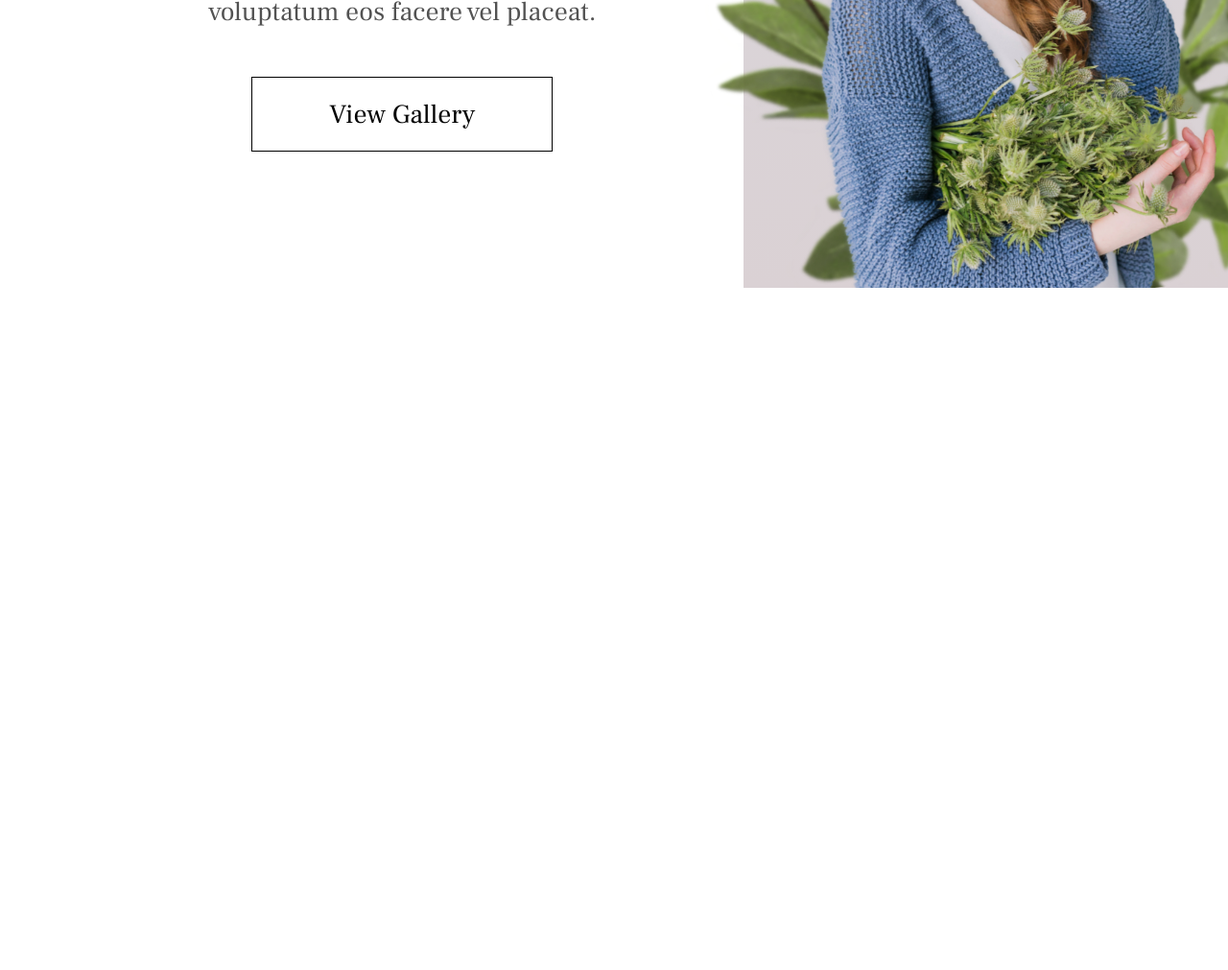
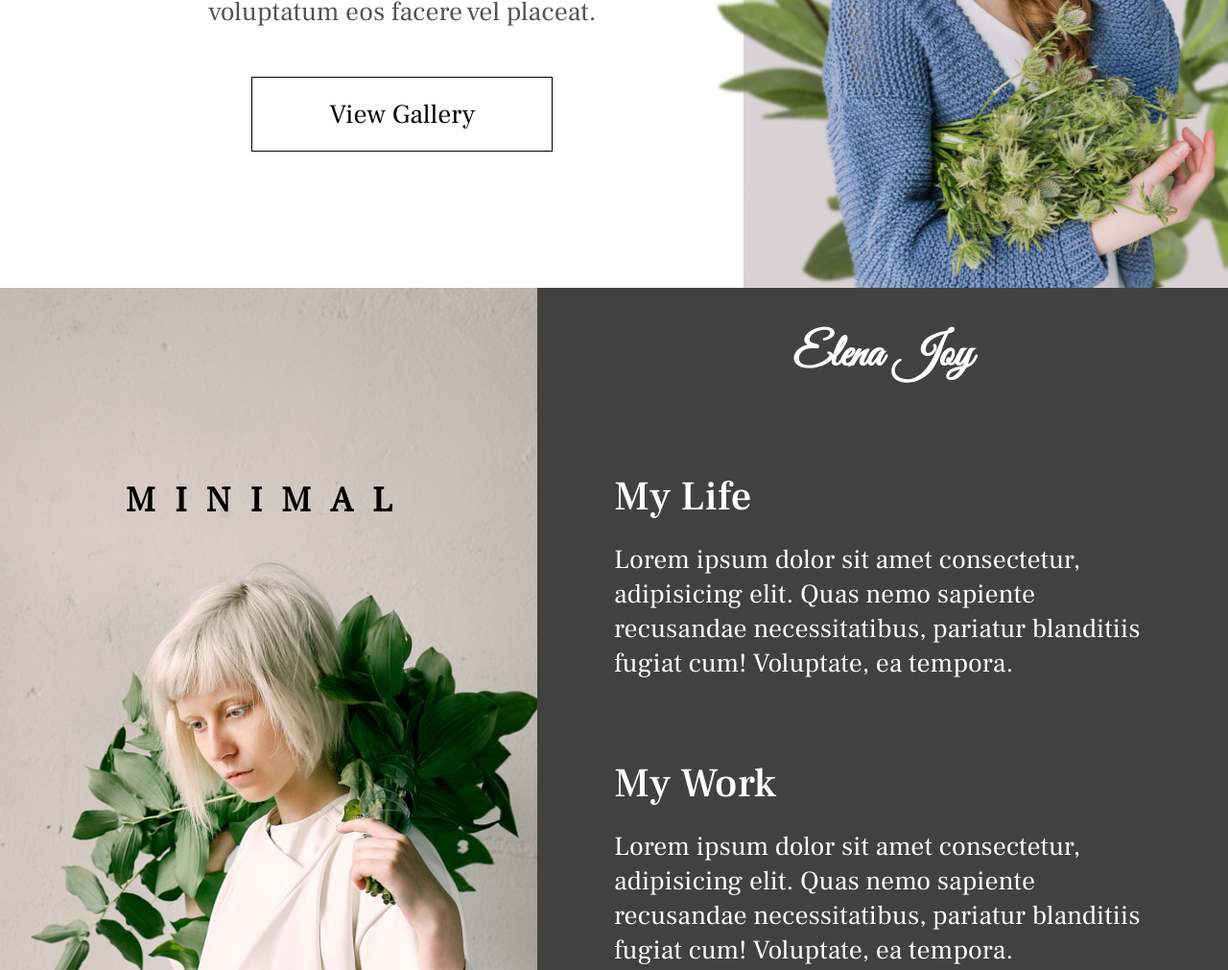
Before and after one commit to jurajvuk/Photography-web, a plain HTML site: page index.html in a window 1280 px wide. Shown: the part 501-1512 px from the top of the page at 96% size. Before the commit the page ends 801 px from the top, so only its background shows below. Drawn offline with Linux system fonts and the light colour scheme.

Commit message:
hero section finished

```diff
--- a/index.html
+++ b/index.html
@@ -39,6 +39,27 @@
                 <img class="plant2 plant" src="/img/plant2.png" alt="">
             </div>
         </section>
+        <div class="about">
+            <div class="about-image">
+                <h5>MINIMAL</h5>
+                <img src="img/about-image.png" alt="">
+            </div>
+            <div class="about-text flex">
+                <h2>Elena Joy</h2>
+                <div class="about-life">
+                    <h3>My Life</h3>
+                    <p>Lorem ipsum dolor sit amet consectetur, adipisicing elit. Quas nemo sapiente recusandae necessitatibus, pariatur blanditiis fugiat cum! Voluptate, ea tempora.</p>
+                </div>
+                <div class="about-work">
+                    <h3>My Work</h3>
+                    <p>Lorem ipsum dolor sit amet consectetur, adipisicing elit. Quas nemo sapiente recusandae necessitatibus, pariatur blanditiis fugiat cum! Voluptate, ea tempora.</p>
+                </div>
+                <div class="about-contact">
+                    <h3>Get in Touch</h3>
+                    <p>Lorem ipsum dolor sit amet consectetur, adipisicing elit. Quas nemo sapiente recusandae necessitatibus, pariatur blanditiis fugiat cum! Voluptate, ea tempora.</p>
+                </div>
+            </div>
+        </div>
     </main>
 </body>
 </html>
--- a/style.css
+++ b/style.css
@@ -175,6 +175,54 @@ nav {
     left: 40%;
 }
 
+/* About Section */
+.about {
+    min-height: 100vh;
+    display: flex;
+    flex-wrap: wrap;
+}
+
+.about-text {
+    flex: 2 1 40rem;
+    justify-content: space-around;
+    background: var(--background-color);
+    color: white;
+}
+
+.about-text h3 {
+    padding: 2rem 0rem;
+    font-family: 'Ruhl Medium';
+}
+
+.about-text h2 {
+    font-family: 'Vibes';
+    padding: 4rem;
+}
+
+.about-text div {
+    padding: 3rem 8rem;
+}
+
+.about-image {
+    flex: 1 1 40rem;
+    position: relative;
+}
+
+.about-image h5 {
+    position: absolute;
+    letter-spacing: 2rem;
+    top: 20%;
+    left: 50%;
+    transform: translate(-50%, -20%);
+}
+
+.about-image img {
+    width: 100%;
+    height: 100%;
+    object-fit: cover;
+}
+
+
 /* ANIMATIONS */
 
 @keyframes opening {
@@ -282,4 +330,9 @@ nav {
     .menu-check:checked ~ .burger span:nth-child(3) {
         transform: rotateZ(-45deg) translateY(-300%);
     }
+
+    /* About Section */
+    .about-text div {
+        padding: 3rem 3rem;
+    }
 }
```
